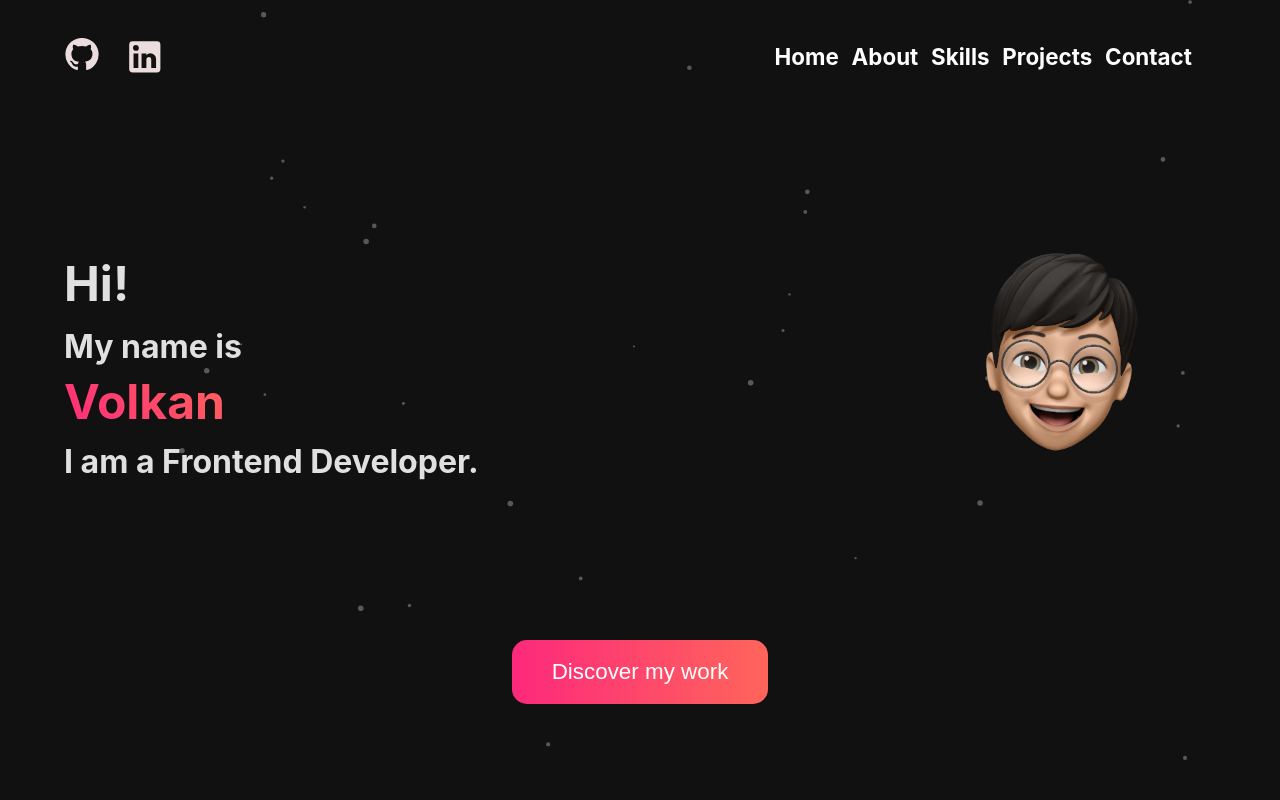
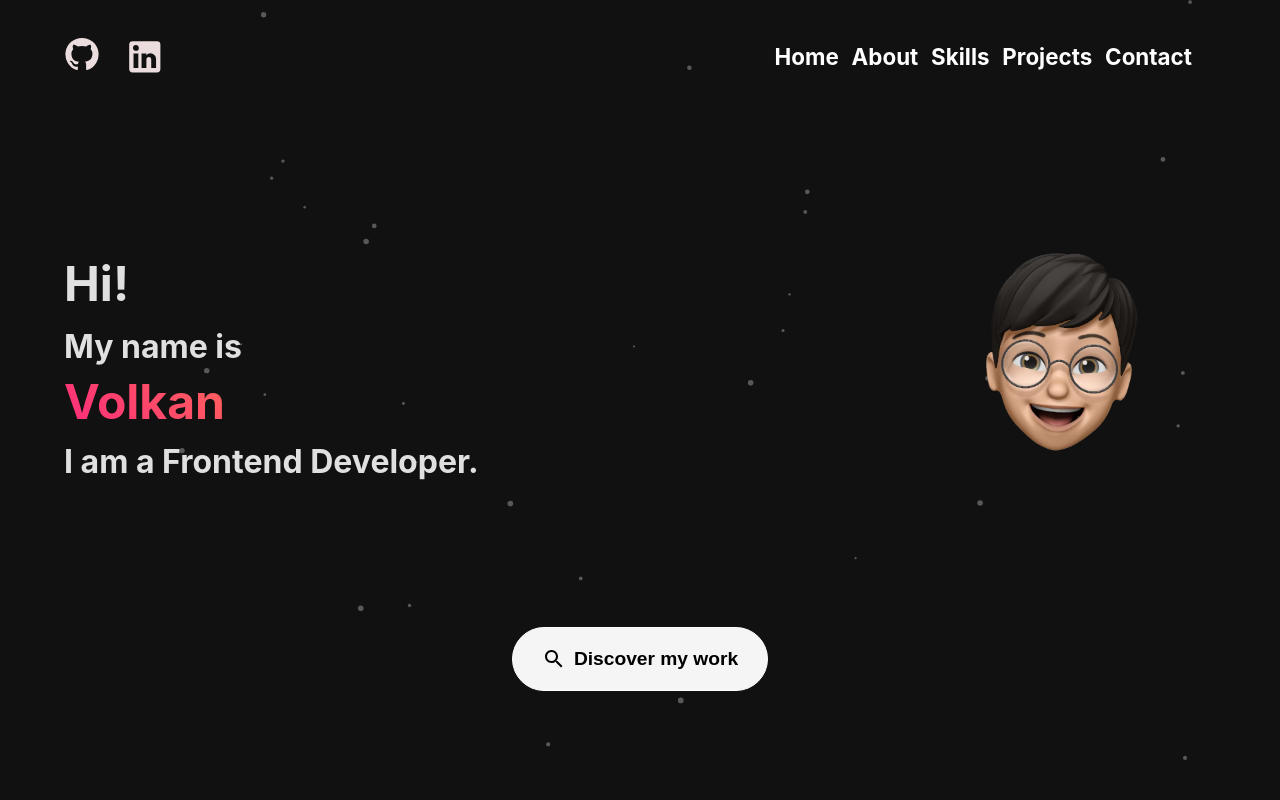
Before and after one commit to VolkanKabay/React-Portfolio, a React (Vite) app: page / in a window 1280 px wide. Shown: the top 800 px of the page. Built offline with nearby package versions, Linux system fonts and the light colour scheme; no server answers; the database is empty.

Commit message:
change button and skill value

```diff
--- a/src/AnimatedWelcome.tsx
+++ b/src/AnimatedWelcome.tsx
@@ -1,6 +1,7 @@
 import { Box, useMediaQuery, useTheme } from "@mui/material";
 import { motion } from "framer-motion";
 import Footer from "./Footer";
+import { Search } from "@mui/icons-material";
 const AnimatedWelcome = () => {
   const theme = useTheme();
   const isMobile = useMediaQuery(theme.breakpoints.down("sm"));
@@ -13,16 +14,18 @@ const AnimatedWelcome = () => {
     hidden: { opacity: 0, y: 0, scale: 0.8 },
     visible: {
       opacity: 1,
-      y: [0, -10, 10],
+      y: [0, -5, 5],
       scale: 1,
       transition: {
-        delay: 2.25,
+        delay: 3.5,
         duration: 0.8,
         ease: "easeInOut",
       },
     },
     hover: {
-      boxShadow: "0px 0px 8px #FF655B",
+      boxShadow: "0px 0px 8px 0px white",
+      delay: 0.1,
+      duration: 0.1,
     },
     tap: { scale: 0.95 },
   };
@@ -172,20 +175,29 @@ const AnimatedWelcome = () => {
         }}
         style={{
           width: "16rem",
+          fontWeight: "bold",
+          color: "black",
           margin: "auto",
-          marginBottom: "5rem",
-          padding: "1rem",
-          color: "white",
           height: "4rem",
-          border: "none",
-          fontSize: "1.4rem",
-          background: "linear-gradient(to right, #FD297B, #FF655B)",
-          borderRadius: "15px",
+          border: "1px solid white",
+          fontSize: "1.2rem",
+
+          borderRadius: "2rem",
           cursor: "pointer",
+          background: "#f5f5f5",
         }}
         className="animation-button"
       >
-        Discover my work
+        <Box
+          sx={{
+            display: "flex",
+            justifyContent: "center",
+            alignItems: "center",
+            gap: "0.5rem",
+          }}
+        >
+          <Search /> Discover my work
+        </Box>
       </motion.button>
       <Footer />
     </>
--- a/src/Skills.tsx
+++ b/src/Skills.tsx
@@ -90,7 +90,7 @@ const Skills = () => {
             imageSrc: "./sql.svg",
             alt: "SQL",
             text: "SQL",
-            rating: 1,
+            rating: 2,
           },
         ].map((skill, index) => (
           <Grid item xs={6} sm={3} md={3} key={index}>
```
